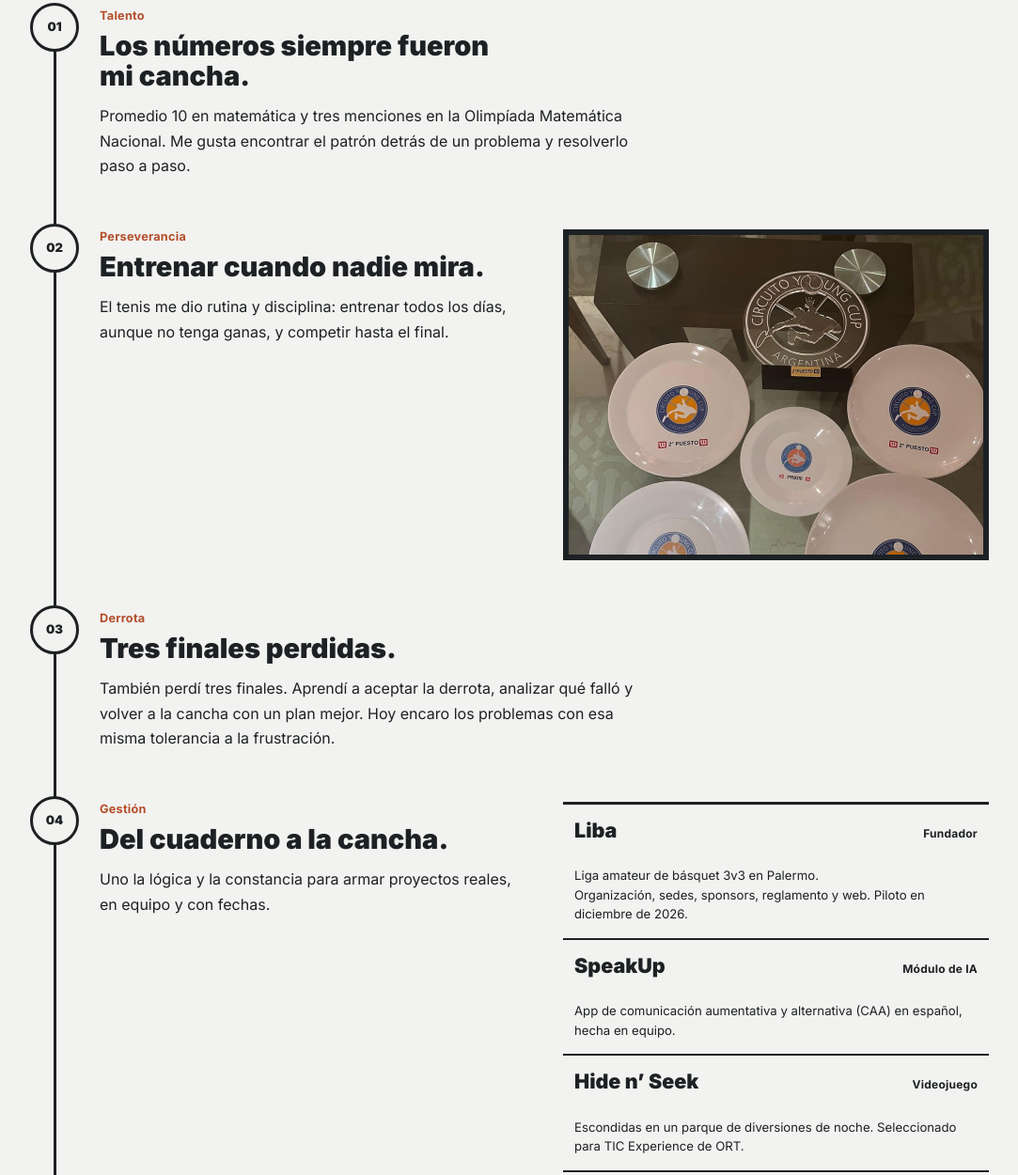
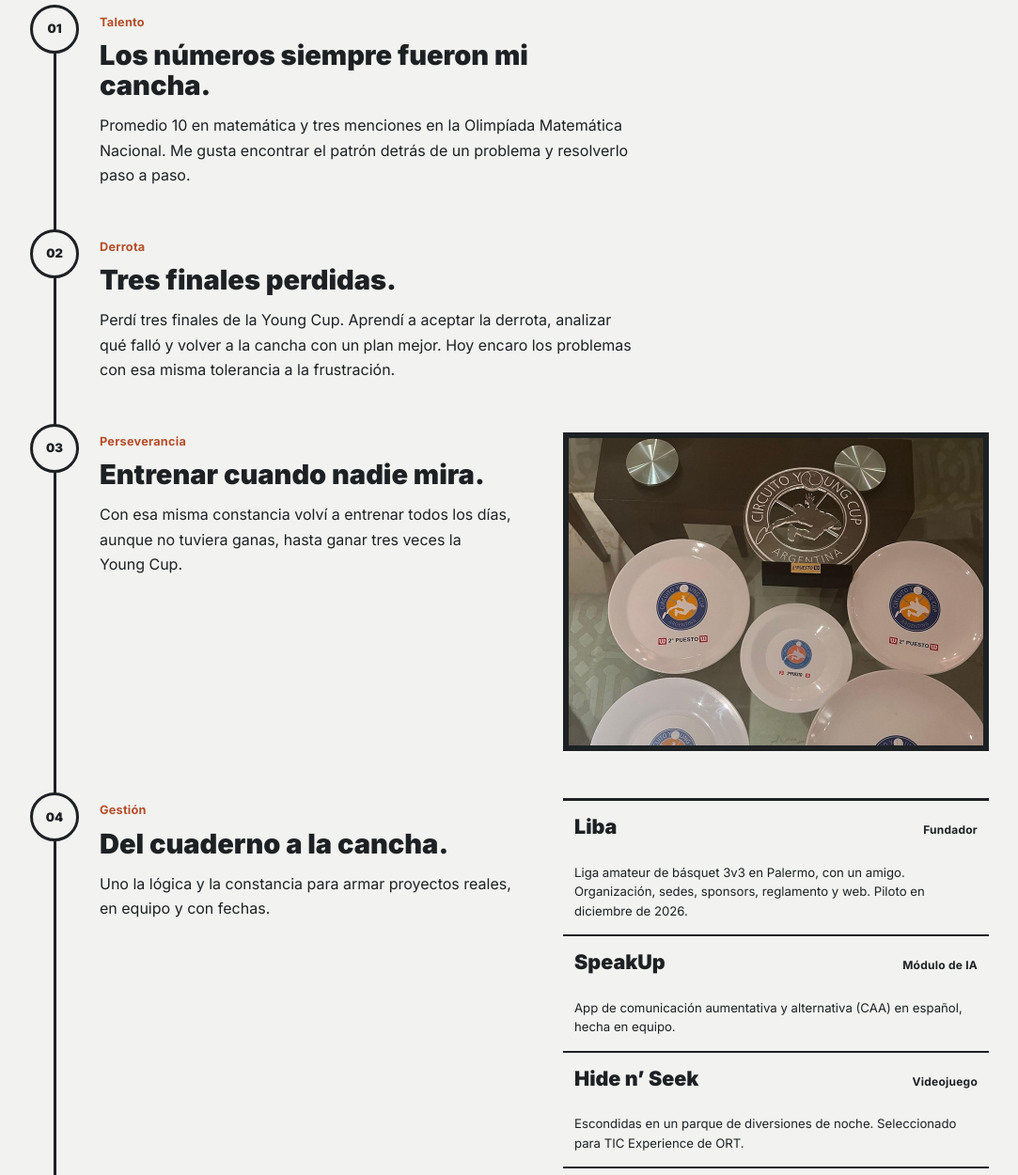
Before and after one commit to emitejadaa/portfolio_maxi, an Astro site: page / in a window 1280 px wide. Shown: the part 1602-2852 px from the top of the page at 94% size, without its empty margins (98-1181 px from the left). Built offline with nearby package versions, Linux system fonts and the light colour scheme; Astro itself is replaced by a stand-in of ours; a web font is replaced by a local one.

Commit message:
feat(trayectoria): reordenar los hitos con los textos nuevos
Talento, Derrota, Perseverancia, Gestión y Próximo partido, con los
textos de la segunda iteración. La foto de los trofeos pasa al hito 03
en 4:3 y los márgenes siguen las medidas del nuevo Frame.pdf. "Young
Cup" va con espacio duro para que "Cup." no quede sola en un renglón.

Refs #10

```diff
--- a/src/components/Trayectoria.astro
+++ b/src/components/Trayectoria.astro
@@ -6,16 +6,16 @@ import ListaProyectos from "./ListaProyectos.astro";
 ---
 
 <section aria-labelledby="trayectoria-titulo">
-  <div class="contenedor pt-[87.5px] pb-[136px] max-sm:pt-16 max-sm:pb-[104px]">
+  <div class="contenedor pt-[89.5px] pb-[133.5px] max-sm:pt-16 max-sm:pb-[104px]">
     <p class="text-volanta text-naranja-oscuro">{trayectoria.volanta}</p>
     <h2
       id="trayectoria-titulo"
-      class="mt-2 text-display max-md:text-[2.5rem] max-sm:text-[2.125rem]"
+      class="mt-[11px] text-display max-md:text-[2.5rem] max-sm:text-[2.125rem]"
     >
       {trayectoria.titulo}
     </h2>
 
-    <ol class="relative mt-[51px] flex flex-col gap-12 max-sm:mt-10 max-sm:gap-10 before:absolute before:top-[26px] before:-bottom-10 before:left-[24.5px] before:w-[3px] before:bg-carbon">
+    <ol class="relative mt-12 flex flex-col gap-11 max-sm:mt-10 max-sm:gap-10 before:absolute before:top-[26px] before:-bottom-[37.5px] before:left-[24.5px] before:w-[3px] before:bg-carbon">
       {trayectoria.hitos.map((hito) => (
         <li class="group relative grid grid-cols-[52px_minmax(0,1fr)] gap-x-[22px] max-sm:gap-x-4 transition-transform duration-300 ease-out motion-safe:hover:translate-x-2">
           <span
@@ -31,9 +31,9 @@ import ListaProyectos from "./ListaProyectos.astro";
                 "grid grid-cols-[minmax(0,1fr)_453px] items-start gap-x-12 max-lg:grid-cols-1 max-lg:gap-y-6",
             ]}
           >
-            <div class="max-w-[570px]">
+            <div class="max-w-[570px] pt-[5px]">
               <p class="text-volanta text-naranja-oscuro">{hito.etiqueta}</p>
-              <h3 class="mt-[9.5px] text-hito max-sm:text-[1.5rem]">
+              <h3 class="mt-[12.5px] text-hito max-sm:text-[1.5rem]">
                 {hito.titulo.split("\n").map((parte, i) =>
                   i === 0 ? (
                     parte
@@ -49,10 +49,12 @@ import ListaProyectos from "./ListaProyectos.astro";
               <p class="mt-[13px] text-cuerpo">{hito.texto}</p>
             </div>
             {hito.complemento?.tipo === "imagen" && (
-              <div class="aspect-[453/352] w-full max-w-[453px] overflow-hidden border-6 border-carbon bg-piedra">
+              <div class="aspect-[4/3] w-full max-w-[453px] overflow-hidden border-6 border-carbon bg-piedra lg:mt-[3px]">
                 <Image
                   src={hito.complemento.foto.src}
                   alt={hito.complemento.foto.alt}
+                  widths={[441, 882]}
+                  sizes="(min-width: 640px) 441px, calc(100vw - 120px)"
                   class="size-full object-cover"
                   style={{ objectPosition: hito.complemento.foto.posicion }}
                 />
--- a/src/data/portfolio.ts
+++ b/src/data/portfolio.ts
@@ -79,16 +79,23 @@ export const trayectoria = {
     {
       numero: "01",
       etiqueta: "Talento",
-      titulo: "Los números siempre fueron\nmi cancha.",
+      titulo: "Los números siempre fueron mi\ncancha.",
       texto:
         "Promedio 10 en matemática y tres menciones en la Olimpíada Matemática Nacional. Me gusta encontrar el patrón detrás de un problema y resolverlo paso a paso.",
     },
     {
       numero: "02",
+      etiqueta: "Derrota",
+      titulo: "Tres finales perdidas.",
+      texto:
+        "Perdí tres finales de la Young Cup. Aprendí a aceptar la derrota, analizar qué falló y volver a la cancha con un plan mejor. Hoy encaro los problemas con esa misma tolerancia a la frustración.",
+    },
+    {
+      numero: "03",
       etiqueta: "Perseverancia",
       titulo: "Entrenar cuando nadie mira.",
       texto:
-        "El tenis me dio rutina y disciplina: entrenar todos los días, aunque no tenga ganas, y competir hasta el final.",
+        "Con esa misma constancia volví a entrenar todos los días, aunque no tuviera ganas, hasta ganar tres veces la Young\u00a0Cup.",
       complemento: {
         tipo: "imagen",
         foto: {
@@ -97,13 +104,6 @@ export const trayectoria = {
           posicion: "50% 30%",
         },
       },
-    },
-    {
-      numero: "03",
-      etiqueta: "Derrota",
-      titulo: "Tres finales perdidas.",
-      texto:
-        "También perdí tres finales. Aprendí a aceptar la derrota, analizar qué falló y volver a la cancha con un plan mejor. Hoy encaro los problemas con esa misma tolerancia a la frustración.",
     },
     {
       numero: "04",
@@ -118,7 +118,7 @@ export const trayectoria = {
             nombre: "Liba",
             rol: "Fundador",
             descripcion:
-              "Liga amateur de básquet 3v3 en Palermo.\nOrganización, sedes, sponsors, reglamento y web. Piloto en diciembre de 2026.",
+              "Liga amateur de básquet 3v3 en Palermo, con un amigo.\nOrganización, sedes, sponsors, reglamento y web. Piloto en diciembre de 2026.",
           },
           {
             nombre: "SpeakUp",
```
